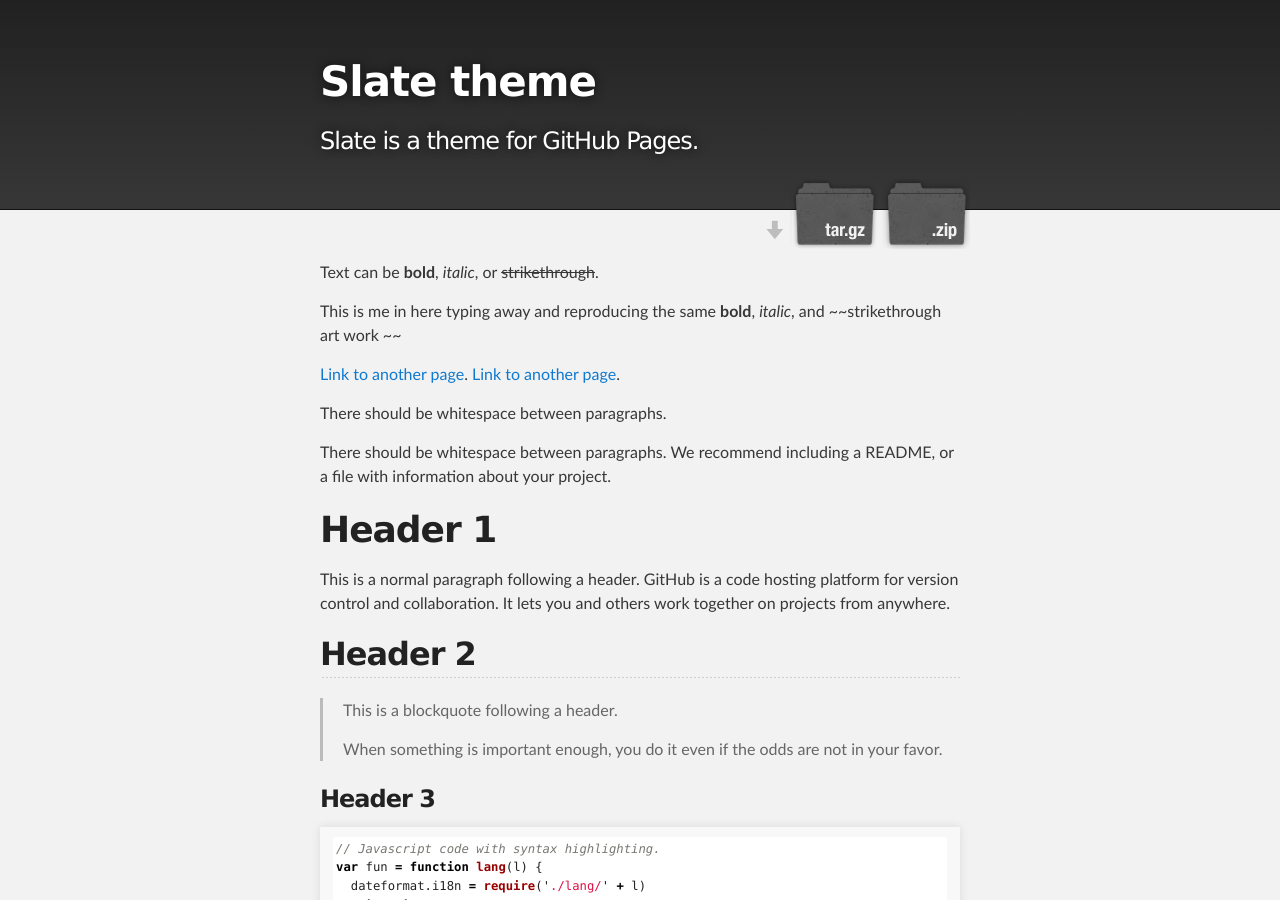
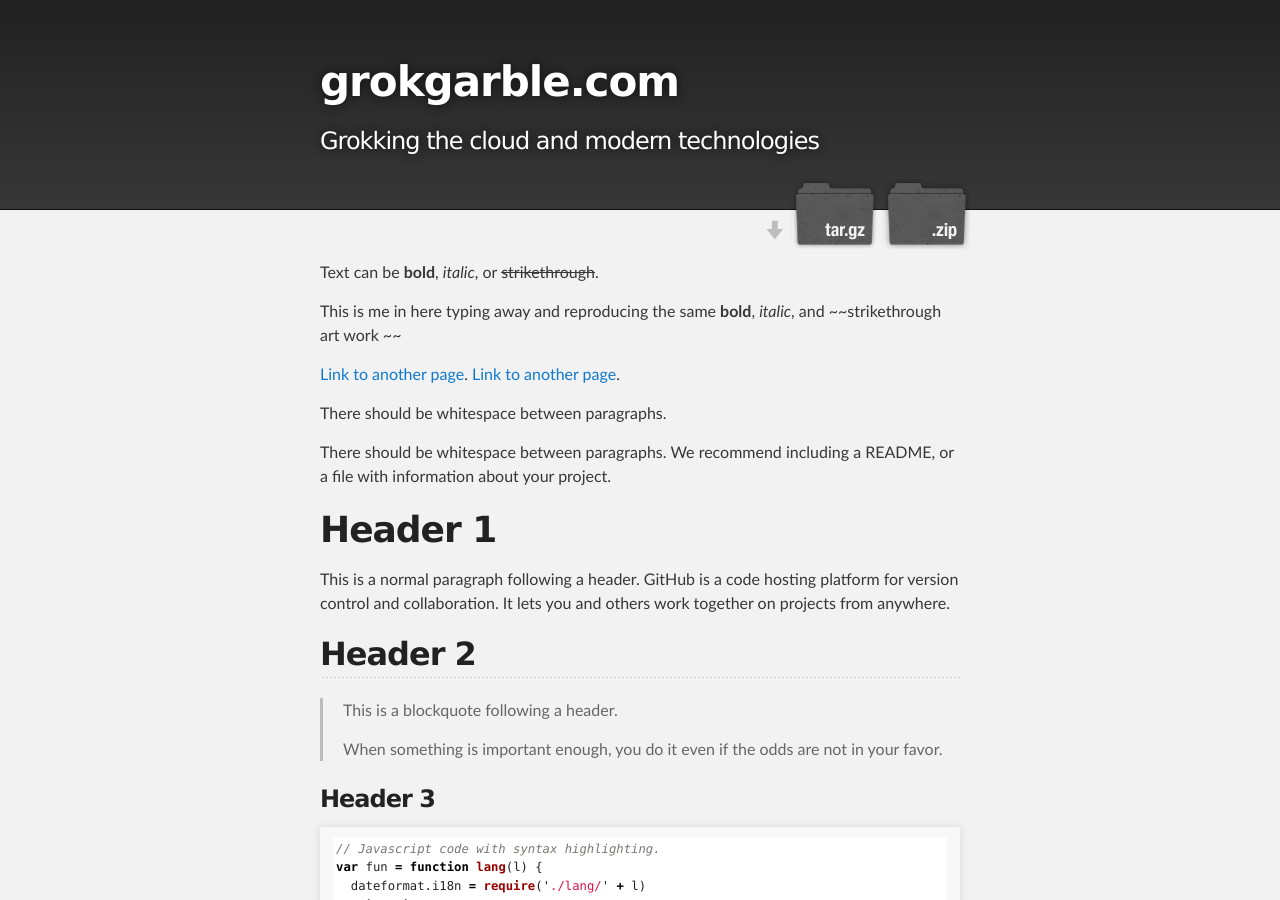
Before and after one commit to jeffmurr/jeffmurr.github.io, a Jekyll site: the page built from index.md, in a window 1280 px wide and 900 px high. Built offline with Jekyll 4.4.1, drawn with Linux system fonts in a browser that asks for light colours.

Commit message:
Update _config.yml

```diff
--- a/_config.yml
+++ b/_config.yml
@@ -1,5 +1,5 @@
-title: Slate theme
-description: Slate is a theme for GitHub Pages.
+title: grokgarble.com
+description: Grokking the cloud and modern technologies
 show_downloads: true
 google_analytics:
 theme: jekyll-theme-slate
```
